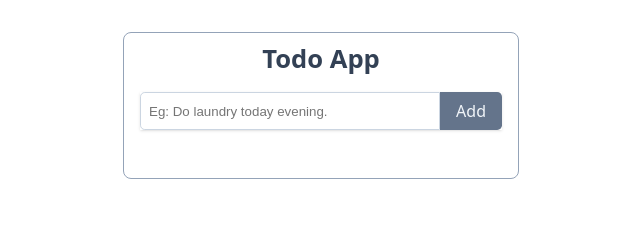
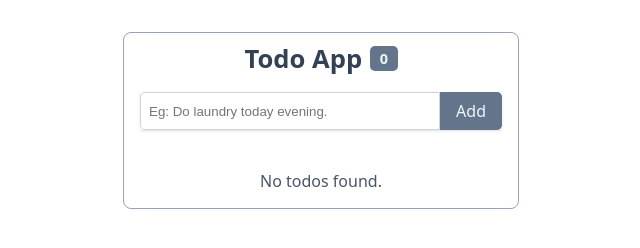
Before and after one commit to irshathcodes/todo-app-using-signals, a plain HTML site: page index.html in a window 1280 px wide. Shown: the whole page, without its empty margins (319-959 px from the left). Drawn offline with Linux system fonts and the light colour scheme.

Commit message:
use signals

```diff
--- a/app.js
+++ b/app.js
@@ -1,18 +1,29 @@
+import { createSignal, createEffect } from './signal.js';
+
 const form = document.querySelector('#todo-form');
 const todoList = document.querySelector('#todo-list');
+const count = document.querySelector('#todo-count');
+const todoMessage = document.querySelector('.todo-message');
 
-let todos = getSavedTodos() || [];
+const todos = createSignal(getSavedTodos() || []);
 
 function getSavedTodos() {
 	return JSON.parse(localStorage.getItem('todos'));
 }
+
 function cacheTodos(todos) {
 	localStorage.setItem('todos', JSON.stringify(todos));
 }
 
-for (let todo of todos) {
+for (let todo of todos.value) {
 	todoList.appendChild(CreateTodoItem(todo));
 }
+
+createEffect(() => {
+	cacheTodos(todos.value);
+	count.textContent = todos.value.length;
+	todoMessage.textContent = todos.value.length === 0 ? 'No todos found.' : '';
+});
 
 function CreateDeleteButton(id) {
 	const button = document.createElement('button');
@@ -25,6 +36,7 @@ function CreateDeleteButton(id) {
 	});
 	return button;
 }
+
 function CreateTodoItem(newTodo) {
 	const li = document.createElement('li');
 	li.textContent = newTodo.todo;
@@ -36,14 +48,12 @@ function CreateTodoItem(newTodo) {
 
 function addTodo(todo) {
 	const newTodo = { id: new Date().getTime(), todo };
-	todos.push(newTodo);
-	cacheTodos(todos);
+	todos.value = [...todos.value, newTodo];
 	todoList.appendChild(CreateTodoItem(newTodo));
 }
 
 function deleteTodo(id) {
-	todos = todos.filter((todo) => todo.id !== Number(id));
-	cacheTodos(todos);
+	todos.value = todos.value.filter((todo) => todo.id !== Number(id));
 }
 
 function handleSubmit(e) {
--- a/index.html
+++ b/index.html
@@ -5,11 +5,14 @@
 		<meta name="viewport" content="width=device-width, initial-scale=1.0" />
 		<link rel="stylesheet" href="style.css" />
 		<title>Todo App</title>
-		<script type="module" src="app.js"></script>
+		<script type="module" src="app.js" defer></script>
 	</head>
 	<body>
 		<main class="container">
-			<h1 class="heading">Todo App</h1>
+			<div class="heading-container">
+				<h1 class="heading">Todo App</h1>
+				<p id="todo-count">0</p>
+			</div>
 			<form id="todo-form">
 				<div class="input-wrapper">
 					<input
@@ -25,6 +28,7 @@
 			</form>
 
 			<ul class="todo-list" id="todo-list"></ul>
+			<p class="todo-message"></p>
 		</main>
 	</body>
 </html>
--- a/style.css
+++ b/style.css
@@ -32,8 +32,6 @@ body {
 }
 
 .heading {
-	text-align: center;
-	margin-bottom: 1rem;
 	font-size: 1.6rem;
 	color: var(--gray-700);
 }
@@ -91,3 +89,26 @@ body {
 .todo-delete-btn {
 	font-size: 0.7rem;
 }
+
+.heading-container {
+	display: flex;
+	justify-content: center;
+	align-items: center;
+	margin-bottom: 1rem;
+	gap: 0.5rem;
+}
+
+.heading-container > p {
+	font-size: 0.9rem;
+	font-weight: 600;
+	padding: 0.2rem 0.6rem;
+	background-color: var(--gray-500);
+	color: var(--gray-100);
+	border-radius: 5px;
+}
+
+.todo-message {
+	text-align: center;
+	padding-bottom: 0.5rem;
+	color: var(--gray-600);
+}
```
